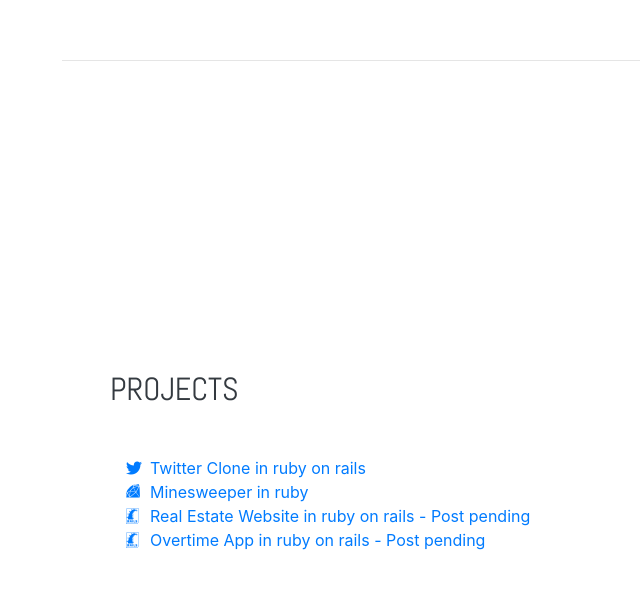
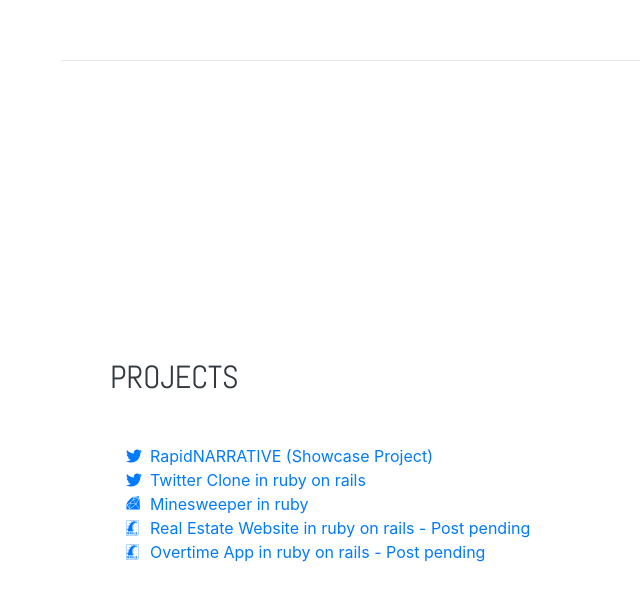
Before and after one commit to BChastain87/bootstrap_portfolio, a website with bundled scripts: page index.html in a window 1280 px wide. Shown: the part 3968-4569 px from the top of the page, without its empty margins (210-850 px from the left). Built offline with nearby package versions, Linux system fonts and the light colour scheme; a web font is replaced by a local one.

Commit message:
added rapidnarrative to project list

```diff
--- a/index.html
+++ b/index.html
@@ -256,6 +256,9 @@
       <div class="w-100">
         <h2 class="mb-5">Projects</h2>
         <ul class="fa-ul mb-0">
+          <li><a href="https://www.rapidnarrative.com" target="_blank">
+            <i class="fa-li fab fa-twitter"></i>
+            RapidNARRATIVE (Showcase Project)</li></a>
           <li><a href="https://guarded-inlet-05757.herokuapp.com/" target="_blank">
             <i class="fa-li fab fa-twitter"></i>
             Twitter Clone in ruby on rails</li></a>
```
